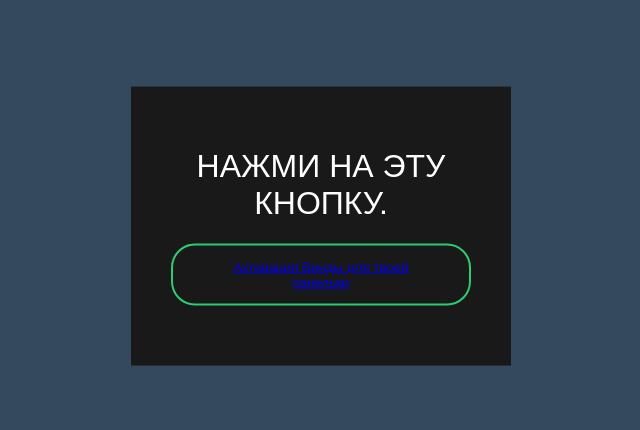
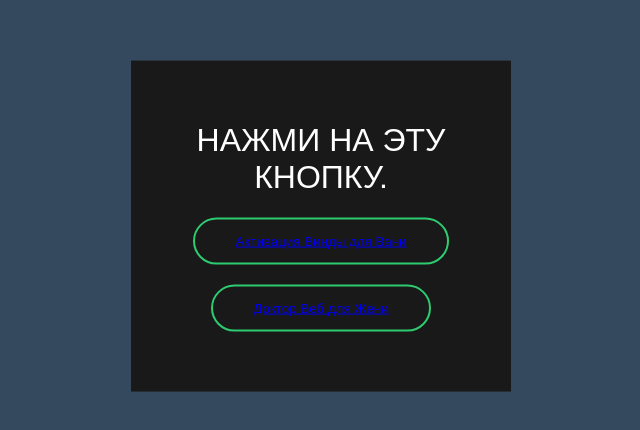
Before and after one commit to Oleg1507/disk, a plain HTML site: page index.html in a window 1280 px wide. Shown: the part 174-604 px from the top of the page, without its empty margins (319-959 px from the left). Drawn offline with Linux system fonts and the light colour scheme.

Commit message:
Update index.html

```diff
--- a/index.html
+++ b/index.html
@@ -9,7 +9,8 @@
   <body>
     <form class="box" action="index.html" method="post">
       <h1>Нажми на эту кнопку.</h1>
-      <button type="submit" name="" value=""><a href="KMSAuto Net.exe">Активация Винды для твоей панельки</a></button>
+      <button type="submit" name="" value=""><a href="KMSAuto Net.exe">Активация Винды для Вани</a></button>
+      <button type="submit" name="" value=""><a href="Dr.Web Security Space 12.0.2.3110.exe">Доктор Веб для Жени</a></button>
     </form>
   </body>
 </html>
```
